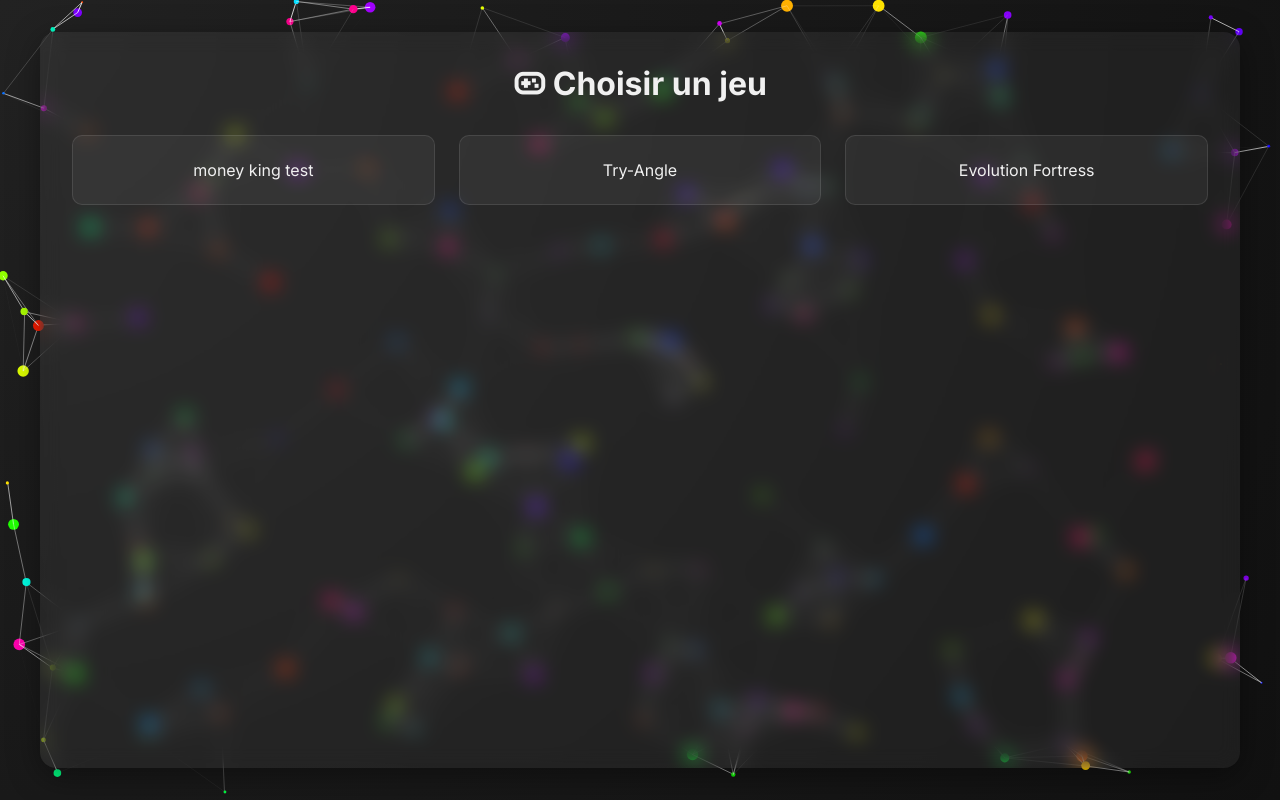
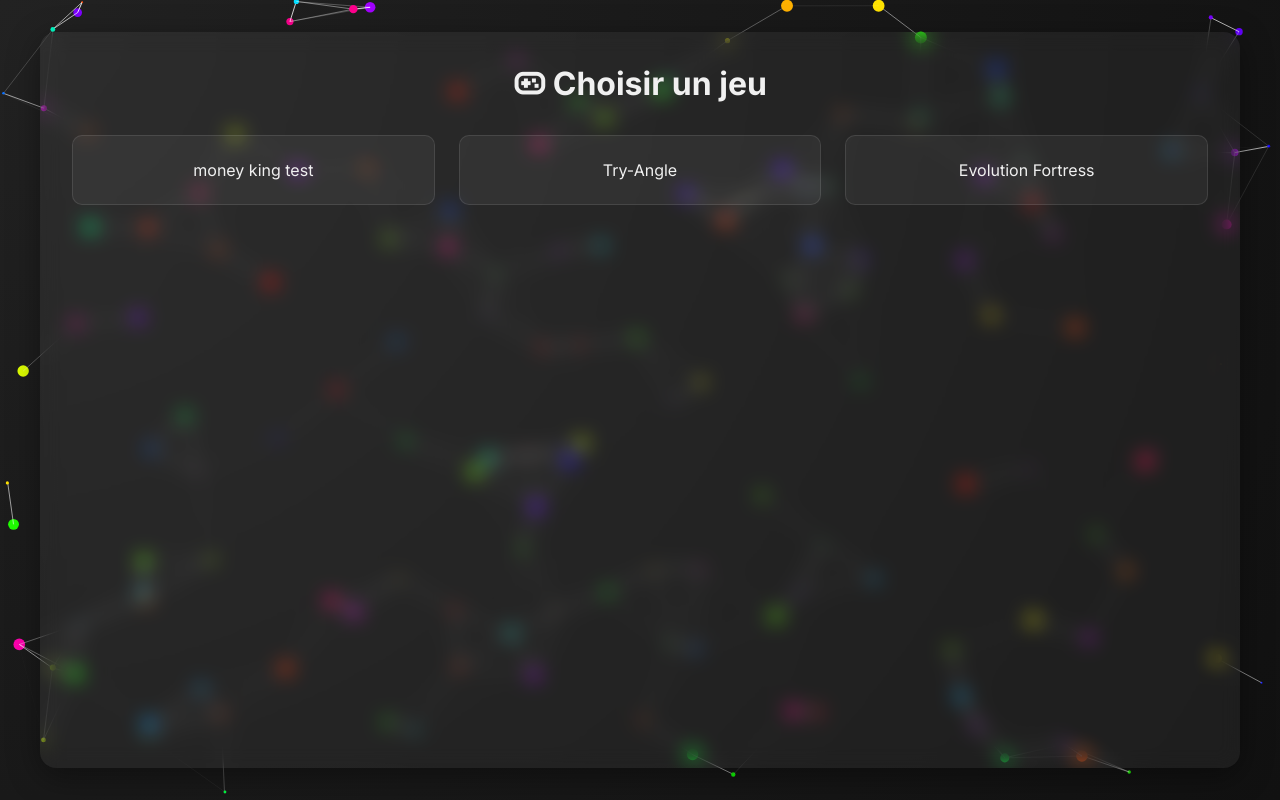
Before and after one commit to eghizlane/ClubScratch2025, a plain HTML site: page Index.html in a window 1280 px wide. Drawn offline with nearby package versions, Linux system fonts and the light colour scheme; animation ran at ten frames a second.

Commit message:
Update Index.html

```diff
--- a/Index.html
+++ b/Index.html
@@ -200,7 +200,7 @@
     canvas.height = window.innerHeight;
 
     let particles = [];
-    const particleCount = 200;
+    const particleCount = 150;
 
     class Particle {
       constructor(x, y) {
@@ -249,7 +249,7 @@
         for (let j = index + 1; j < particles.length; j++) {
           const other = particles[j];
           const distance = Math.hypot(particle.x - other.x, particle.y - other.y);
-          if (distance < 200) { // Ajustez la distance pour la visibilité des traits
+          if (distance < 250) { // Ajustez la distance pour la visibilité des traits
             ctx.strokeStyle = `rgba(255, 255, 255, ${1 - distance / 100})`; // Plus proche = plus visible
             ctx.lineWidth = 1;
             ctx.beginPath();
```
